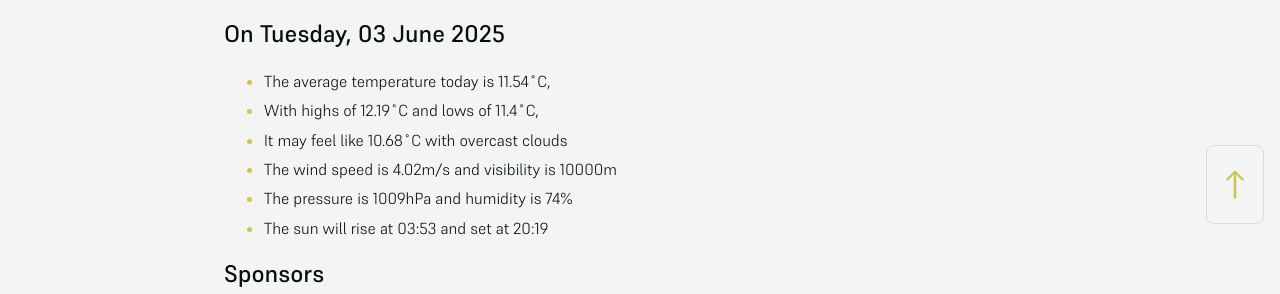
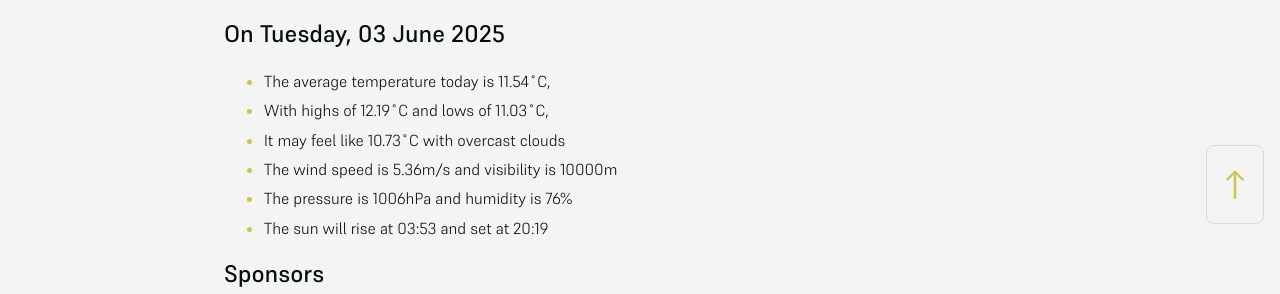
Before and after one commit to mat-0/cheltenham-open-data, a Jekyll site: the page built from index.md, in a window 1280 px wide. Shown: the part 660-954 px from the top of the page. Built offline with Jekyll 4.4.1, drawn with Linux system fonts in a browser that asks for light colours.

Commit message:
Updated 2025-06-03 02:29:15

```diff
--- a/index.md
+++ b/index.md
@@ -11,10 +11,10 @@ seo: Menu
 ## On Tuesday, 03 June 2025
 
 - The average temperature today is 11.54˚C,
-- With highs of 12.19˚C and lows of 11.4˚C,
-- It may feel like 10.68˚C with overcast clouds
-- The wind speed is 4.02m/s and visibility is 10000m
-- The pressure is 1009hPa and humidity is 74%
+- With highs of 12.19˚C and lows of 11.03˚C,
+- It may feel like 10.73˚C with overcast clouds
+- The wind speed is 5.36m/s and visibility is 10000m
+- The pressure is 1006hPa and humidity is 76%
 - The sun will rise at 03:53 and set at 20:19
 
 <!-- weather_marker ends -->
```
Also changed, not shown: _data/flood.json (+4 -4 lines), _pages/news.md (+9 -9 lines).
